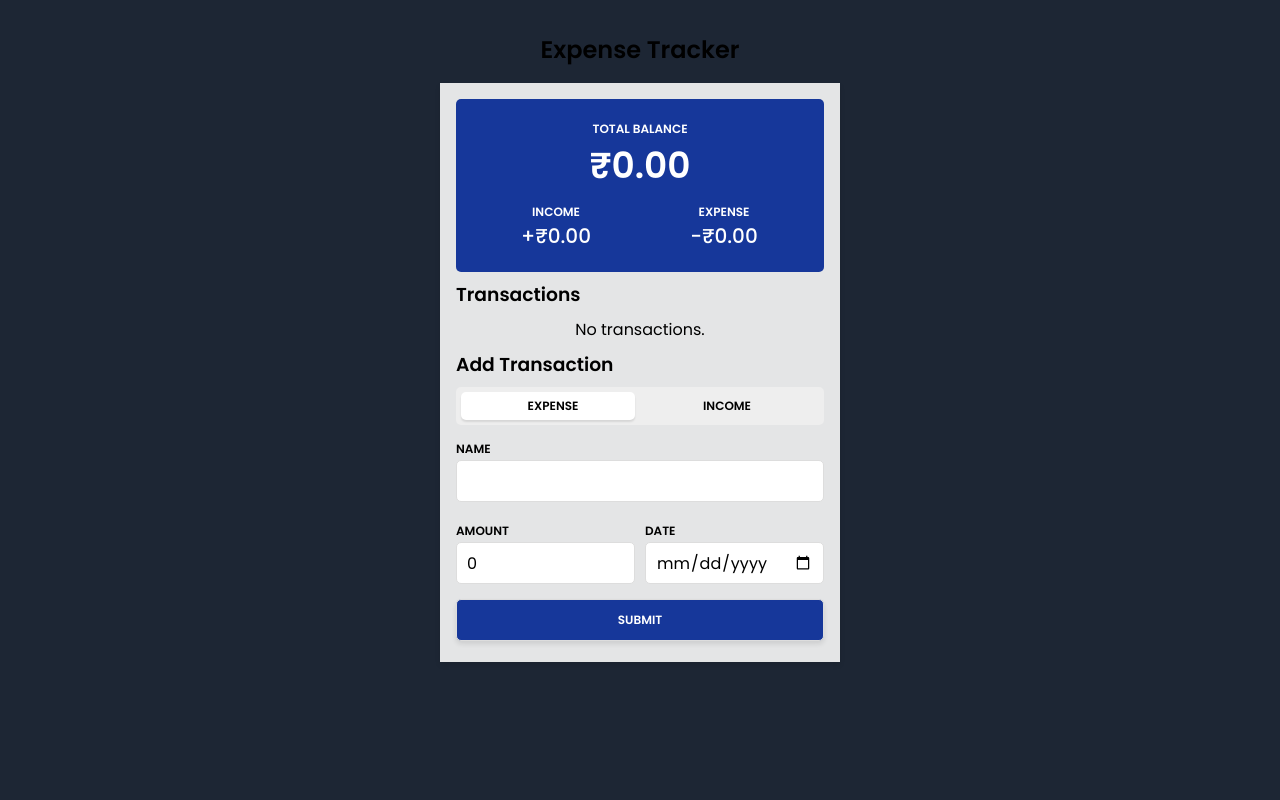
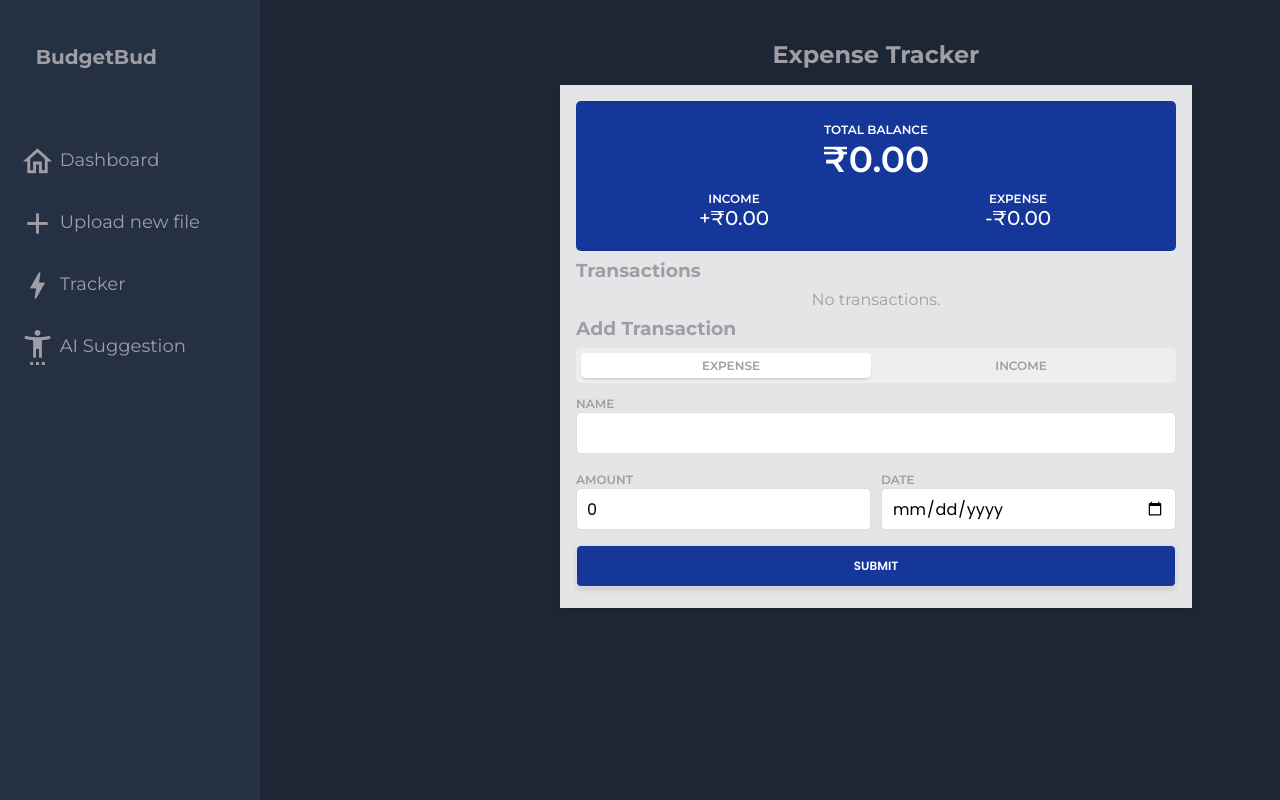
Before and after one commit to amanparasher/BudgetBud, a plain HTML site: page templates/tracker.html in a window 1280 px wide. Drawn offline with Linux system fonts and the light colour scheme.

Commit message:
Updated the tracker

```diff
--- a/static/css/tstyle.css
+++ b/static/css/tstyle.css
@@ -19,7 +19,12 @@ body {
   color: var(--text-color);
 }
 
+.tracker{
+  margin-left: 300px;
+}
+
 h1 {
+  margin-top: 40px;
   text-align: center;
   font-size: 1.5rem;
 }
@@ -31,7 +36,7 @@ ul {
 }
 
 main {
-  max-width: 400px;
+  max-width: 700px;
   margin: 1rem auto;
   background-color: #ffffffe0;
   padding: 1rem;
@@ -46,6 +51,7 @@ header {
   border-radius: 5px;
   display: flex;
   flex-wrap: wrap;
+  width: 600px
 }
 
 header div {
@@ -56,6 +62,10 @@ header div:first-child {
   flex-basis: 100%;
   font-size: 2.25rem;
   font-weight: 600;
+}
+
+section{
+  width: 600px;
 }
 
 header div:nth-child(n + 2) {
--- a/templates/tracker.html
+++ b/templates/tracker.html
@@ -5,9 +5,76 @@
     <meta http-equiv="X-UA-Compatible" content="IE=edge" />
     <meta name="viewport" content="width=device-width, initial-scale=1.0" />
     <title>Expense Tracker</title>
+
+    <!-- Montserrat Font -->
+    <link href="https://fonts.googleapis.com/css2?family=Montserrat:wght@100;200;300;400;500;600;700;800;900&display=swap" rel="stylesheet">
+
+    <!-- Material Icons -->
+    <link href="https://fonts.googleapis.com/icon?family=Material+Icons+Outlined" rel="stylesheet">
+
+    <!-- Custom CSS -->
     <link rel="stylesheet" href="/static/css/tstyle.css" />
+    <link rel="stylesheet" href="/static/css/dashboardstyle.css" />
+
   </head>
   <body>
+    <body>
+      <div class="grid-container">
+
+        <!-- Header -->
+  <!--      <header class="header">-->
+  <!--        <div class="menu-icon" onclick="openSidebar()">-->
+  <!--          <span class="material-icons-outlined">menu</span>-->
+  <!--        </div>-->
+  <!--        <div class="header-left">-->
+  <!--        </div>-->
+  <!--        <div class="header-right">-->
+  <!--          <span class="material-icons-outlined">notifications</span>-->
+  <!--          <span class="material-icons-outlined">email</span>-->
+  <!--          <span class="material-icons-outlined">account_circle</span>-->
+  <!--        </div>-->
+  <!--      </header>-->
+        <!-- End Header -->
+
+        <!-- Sidebar -->
+        <aside id="sidebar">
+           <div class="sidebar-title">
+            <div class="sidebar-brand">
+              <span class="material-icons-outlined"></span> BudgetBud
+            </div>
+            <span class="material-icons-outlined" onclick="closeSidebar()">close</span>
+          </div>
+
+          <ul class="sidebar-list">
+            <li class="sidebar-list-item">
+              <a href="/admin">
+                <span class="material-icons-outlined">home </span> Dashboard
+              </a>
+            </li>
+            <li class="sidebar-list-item">
+              <a id="sufo"  href="/upload" >
+                <span class="material-icons-outlined">add</span> Upload new file
+              </a>
+
+              <!-- <button onclick="uploadFile()" class="btn-contact sm-hidden menu_right" type="submit">Analyze</button> -->
+            </li>
+
+            <li class="sidebar-list-item">
+              <a href="/tracker" >
+                <span class="material-icons-outlined">bolt</span> Tracker
+              </a>
+            </li>
+            <li class="sidebar-list-item">
+              <a href="/chatbot" >
+                <span class="material-icons-outlined">settings_accessibility</span> AI Suggestion
+              </a>
+            </li>
+
+
+          </ul>
+        </aside>
+
+    <div class= tracker>
       <h1>Expense Tracker</h1>
 
       <main>
@@ -68,6 +135,7 @@
           </form>
         </section>
       </main>
+    </div>
 
     <script src="/static/js/tscript.js"></script>
   </body>
```
Also changed, not shown: templates/hero.html (+1 -1 lines). Lines whose indentation alone changed are shown as unchanged.
